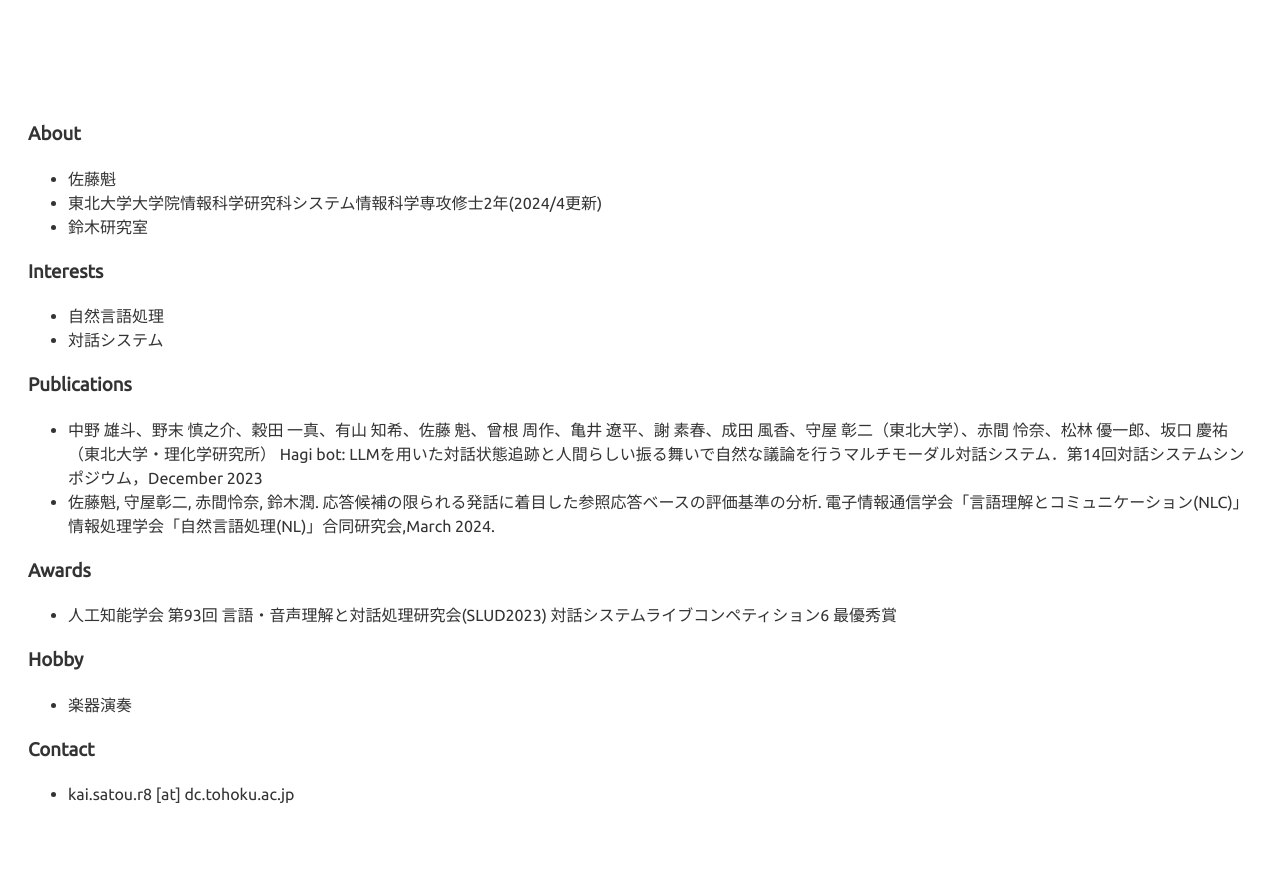
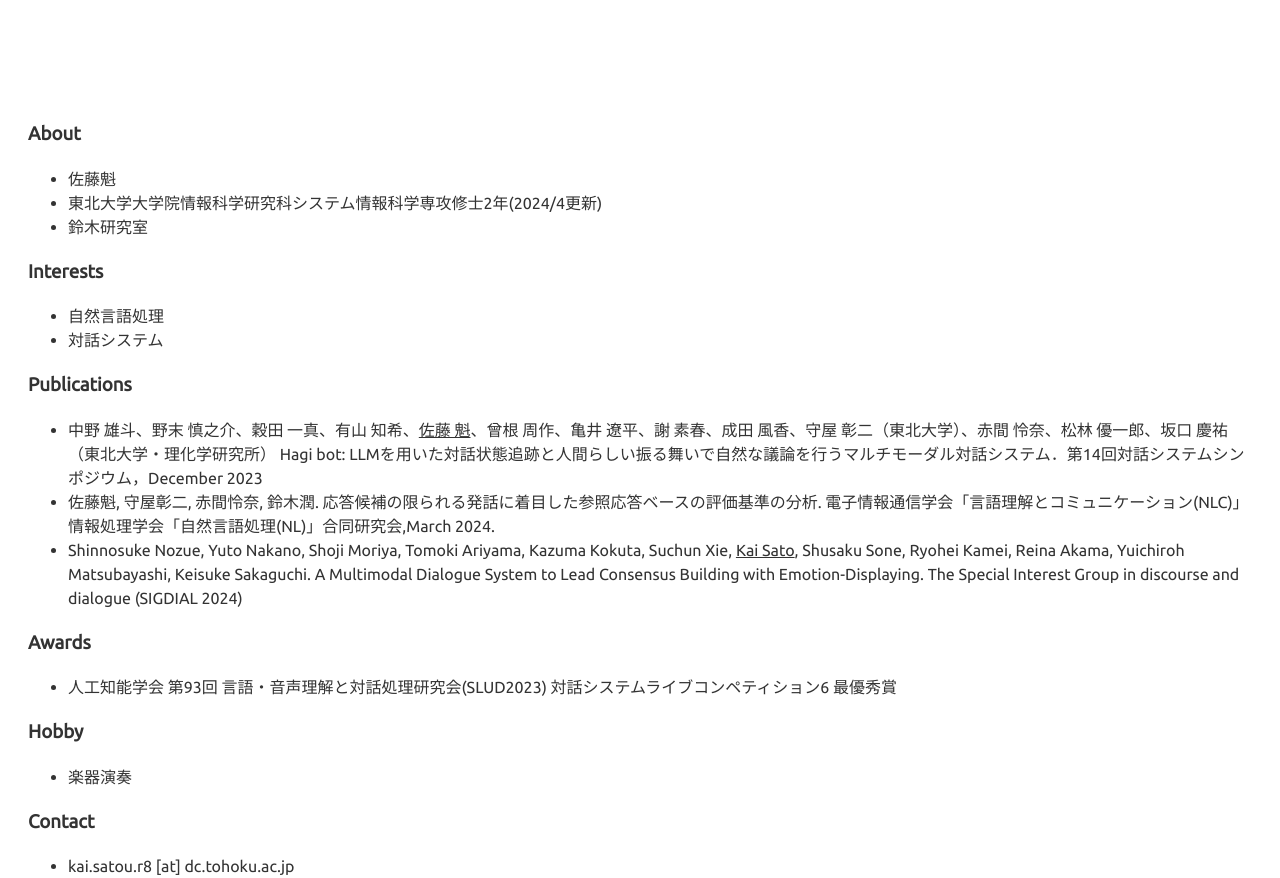
Before and after one commit to kaikaikaikaikaikaikaikai/kaikaikaikaikaikaikaikai.github.io, a plain HTML site: page index.html in a window 1280 px wide. Before the commit the page ends 806 px from the top, so only its background shows below. Drawn offline with Linux system fonts and the light colour scheme.

Commit message:
Update index.html

```diff
--- a/index.html
+++ b/index.html
@@ -28,10 +28,12 @@
 
     <h3>Publications</h3>
     <ul>
-        <li>中野 雄斗、野末 慎之介、穀田 一真、有山 知希、佐藤 魁、曾根 周作、亀井 遼平、謝 素春、成田 風香、守屋 彰二（東北大学）、赤間 怜奈、松林 優一郎、坂口 慶祐（東北大学・理化学研究所）
+        <li>中野 雄斗、野末 慎之介、穀田 一真、有山 知希、<u>佐藤 魁</u>、曾根 周作、亀井 遼平、謝 素春、成田 風香、守屋 彰二（東北大学）、赤間 怜奈、松林 優一郎、坂口 慶祐（東北大学・理化学研究所）
           Hagi bot: LLMを用いた対話状態追跡と人間らしい振る舞いで自然な議論を行うマルチモーダル対話システム．第14回対話システムシンポジウム，December 2023</li>
         <li>佐藤魁, 守屋彰二, 赤間怜奈, 鈴木潤.
             応答候補の限られる発話に着目した参照応答ベースの評価基準の分析. 電子情報通信学会「言語理解とコミュニケーション(NLC)」情報処理学会「自然言語処理(NL)」合同研究会,March 2024.</li>
+        <li>Shinnosuke Nozue, Yuto Nakano, Shoji Moriya, Tomoki Ariyama, Kazuma Kokuta, Suchun Xie, <u>Kai Sato</u>, Shusaku Sone, Ryohei Kamei, Reina Akama, Yuichiroh Matsubayashi, Keisuke Sakaguchi.
+            A Multimodal Dialogue System to Lead Consensus Building with Emotion-Displaying. The Special Interest Group in discourse and dialogue (SIGDIAL 2024)</li>
     </ul>
 
     <h3>Awards</h3>
```
